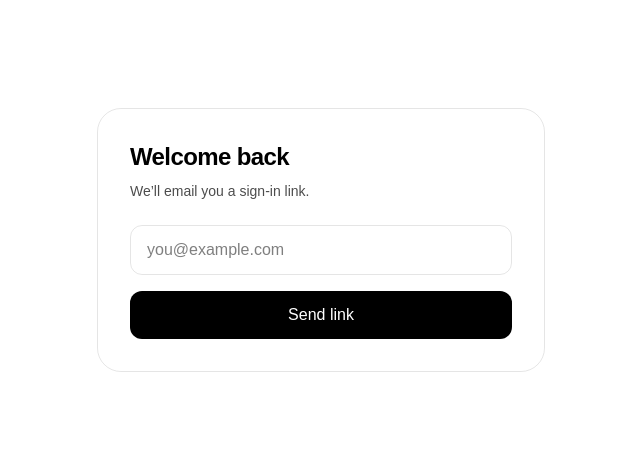
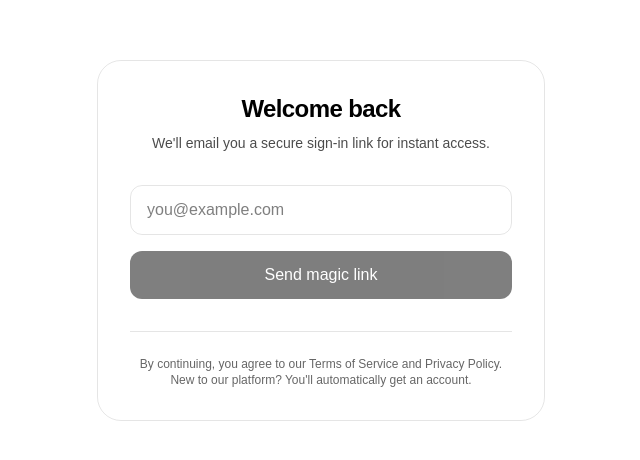
Before and after one commit to gagankarthik/theplaintheory, a Next.js app: page /login in a window 1280 px wide. Shown: the part 160-620 px from the top of the page, without its empty margins (319-959 px from the left). Built offline with nearby package versions, Linux system fonts and the light colour scheme; no server answers.

Commit message:
login updated

```diff
--- a/src/app/(auth)/login/page.tsx
+++ b/src/app/(auth)/login/page.tsx
@@ -1,39 +1,124 @@
 "use client";
 import { useState } from "react";
 import { createClient } from "@/lib/supabase/client";
+
 export default function LoginPage() {
   const [email, setEmail] = useState("");
   const [sent, setSent] = useState(false);
+  const [loading, setLoading] = useState(false);
   const [err, setErr] = useState<string | null>(null);
+
   async function onSubmit(e: React.FormEvent) {
     e.preventDefault();
     setErr(null);
+    setLoading(true);
+
     try {
       const origin = window.location.origin;
        const { error } = await createClient().auth.signInWithOtp({
            email,
-options: { emailRedirectTo: `${origin}/callback` },
+           options: {
+             emailRedirectTo: `${origin}/callback`,
+           },
          });
-if (error) throw error;
+
+      // Simulate API call for demo
+      await new Promise(resolve => setTimeout(resolve, 1000));
+
+      // if (error) throw error;
       setSent(true);
-} catch (e: any) { setErr(e?.message ?? "Something went wrong"); }
-}return (
+    } catch (e: any) {
+      setErr(e?.message ?? "Something went wrong");
+    } finally {
+      setLoading(false);
+    }
+  }
+
+  const resetForm = () => {
+    setSent(false);
+    setEmail("");
+    setErr(null);
+  };
+
+  return (
     <main className="min-h-screen flex items-center justify-center px-4 bg-white text-black dark:bg-black dark:text-white">
       <div className="w-full max-w-md rounded-3xl border border-black/10 dark:border-white/15 p-6 sm:p-8">
+        <div className="text-center mb-8">
           <h1 className="text-2xl font-semibold tracking-tight">Welcome back</h1>
-<p className="mt-2 text-sm opacity-70">We’ll email you a sign‑in link.</p>
+          <p className="mt-2 text-sm opacity-70">
+            We'll email you a secure sign‑in link for instant access.
+          </p>
+        </div>
+
         {sent ? (
-<div className="mt-6 text-sm">
-<p>Link sent to</p>
-<p className="mt-1 font-medium">{email}</p>
+          <div className="text-center">
+            <div className="w-16 h-16 mx-auto mb-4 rounded-full bg-green-100 dark:bg-green-900 flex items-center justify-center">
+              <svg className="w-8 h-8 text-green-600 dark:text-green-400" fill="none" stroke="currentColor" viewBox="0 0 24 24">
+                <path strokeLinecap="round" strokeLinejoin="round" strokeWidth={2} d="M3 8l7.89 4.26a2 2 0 002.22 0L21 8M5 19h14a2 2 0 002-2V7a2 2 0 00-2-2H5a2 2 0 00-2 2v10a2 2 0 002 2z" />
+              </svg>
+            </div>
+
+            <h2 className="text-lg font-medium mb-2">Check your email</h2>
+            <div className="text-sm opacity-70 mb-6">
+              <p>We sent a magic link to</p>
+              <p className="mt-1 font-medium text-black dark:text-white">{email}</p>
+              <p className="mt-2">Click the link to sign in instantly.</p>
+            </div>
+
+            <button
+              onClick={resetForm}
+              className="text-sm opacity-70 hover:opacity-100 underline"
+            >
+              Try a different email
+            </button>
           </div>
         ) : (
-<form onSubmit={onSubmit} className="mt-6 space-y-4">
-<input type="email" required placeholder="you@example.com" value={email} onChange={(e)=>setEmail(e.target.value)} className="w-full rounded-xl border border-black/10 dark:border-white/15 bg-transparent px-4 py-3 outline-none" />
-<button type="submit" className="w-full rounded-xl px-4 py-3 bg-black text-white dark:bg-white dark:text-black">Send link</button>
-{err && <p className="text-sm text-red-500">{err}</p>}
-</form>
+          <div onSubmit={onSubmit} className="space-y-4">
+            <div>
+              <input
+                type="email"
+                required
+                placeholder="you@example.com"
+                value={email}
+                onChange={(e) => setEmail(e.target.value)}
+                disabled={loading}
+                className="w-full rounded-xl border border-black/10 dark:border-white/15 bg-transparent px-4 py-3 outline-none focus:ring-2 focus:ring-black/20 dark:focus:ring-white/20 disabled:opacity-50 disabled:cursor-not-allowed"
+              />
+            </div>
+
+            <button
+              onClick={onSubmit}
+              disabled={loading || !email}
+              className="w-full rounded-xl px-4 py-3 bg-black text-white dark:bg-white dark:text-black disabled:opacity-50 disabled:cursor-not-allowed flex items-center justify-center gap-2 hover:opacity-90 transition-opacity"
+            >
+              {loading ? (
+                <>
+                  <svg className="animate-spin -ml-1 mr-2 h-4 w-4" fill="none" viewBox="0 0 24 24">
+                    <circle className="opacity-25" cx="12" cy="12" r="10" stroke="currentColor" strokeWidth="4"></circle>
+                    <path className="opacity-75" fill="currentColor" d="M4 12a8 8 0 018-8V0C5.373 0 0 5.373 0 12h4zm2 5.291A7.962 7.962 0 014 12H0c0 3.042 1.135 5.824 3 7.938l3-2.647z"></path>
+                  </svg>
+                  Sending link...
+                </>
+              ) : (
+                "Send magic link"
               )}
+            </button>
+
+            {err && (
+              <div className="p-3 rounded-lg bg-red-50 dark:bg-red-900/20 border border-red-200 dark:border-red-800">
+                <p className="text-sm text-red-600 dark:text-red-400">{err}</p>
+              </div>
+            )}
+          </div>
+        )}
+
+        <div className="mt-8 pt-6 border-t border-black/10 dark:border-white/15">
+          <p className="text-xs text-center opacity-60">
+            By continuing, you agree to our Terms of Service and Privacy Policy.
+            <br />
+            New to our platform? You'll automatically get an account.
+          </p>
+        </div>
       </div>
     </main>
   );
```
Lines whose indentation alone changed are shown as unchanged.
